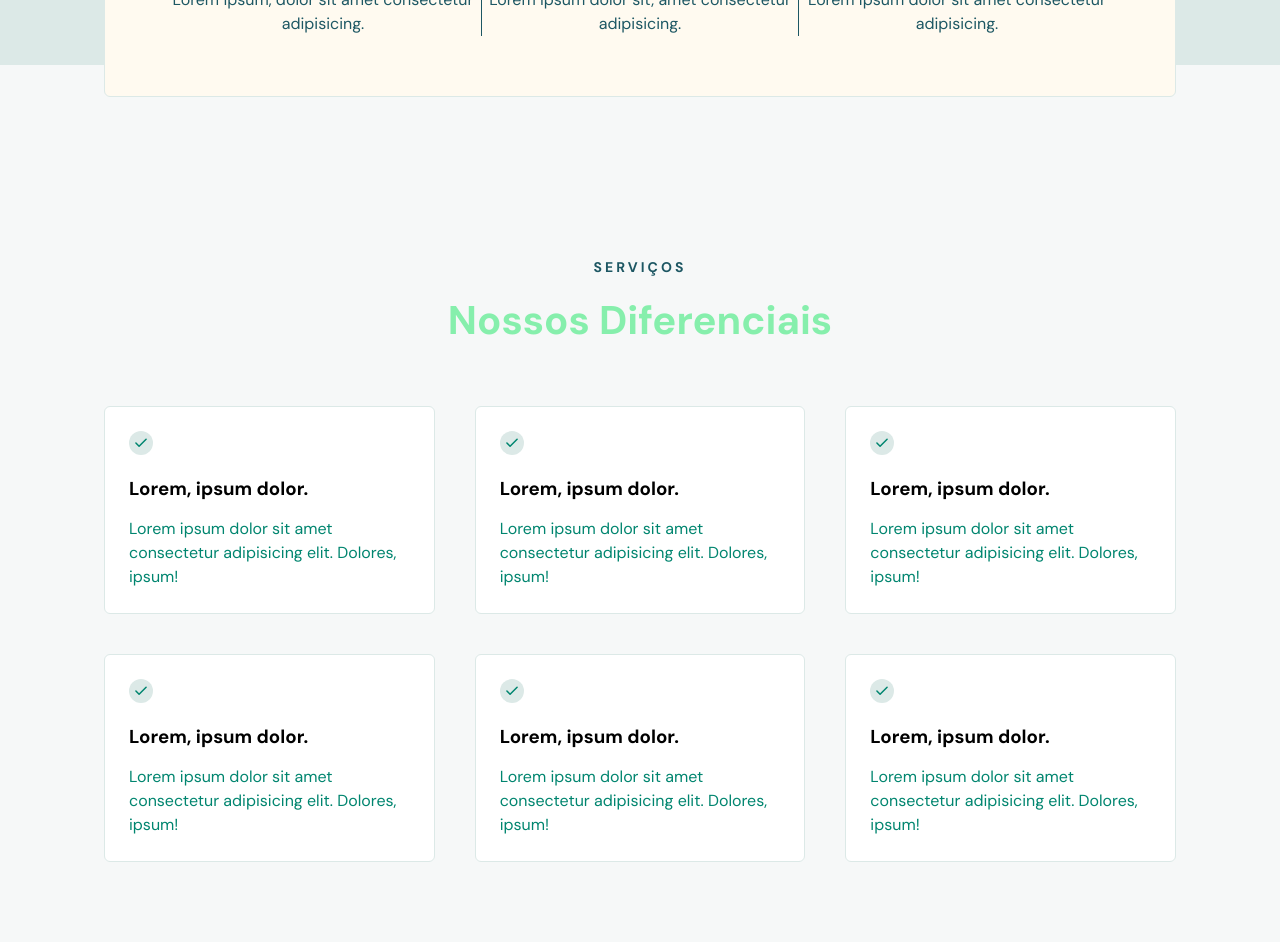
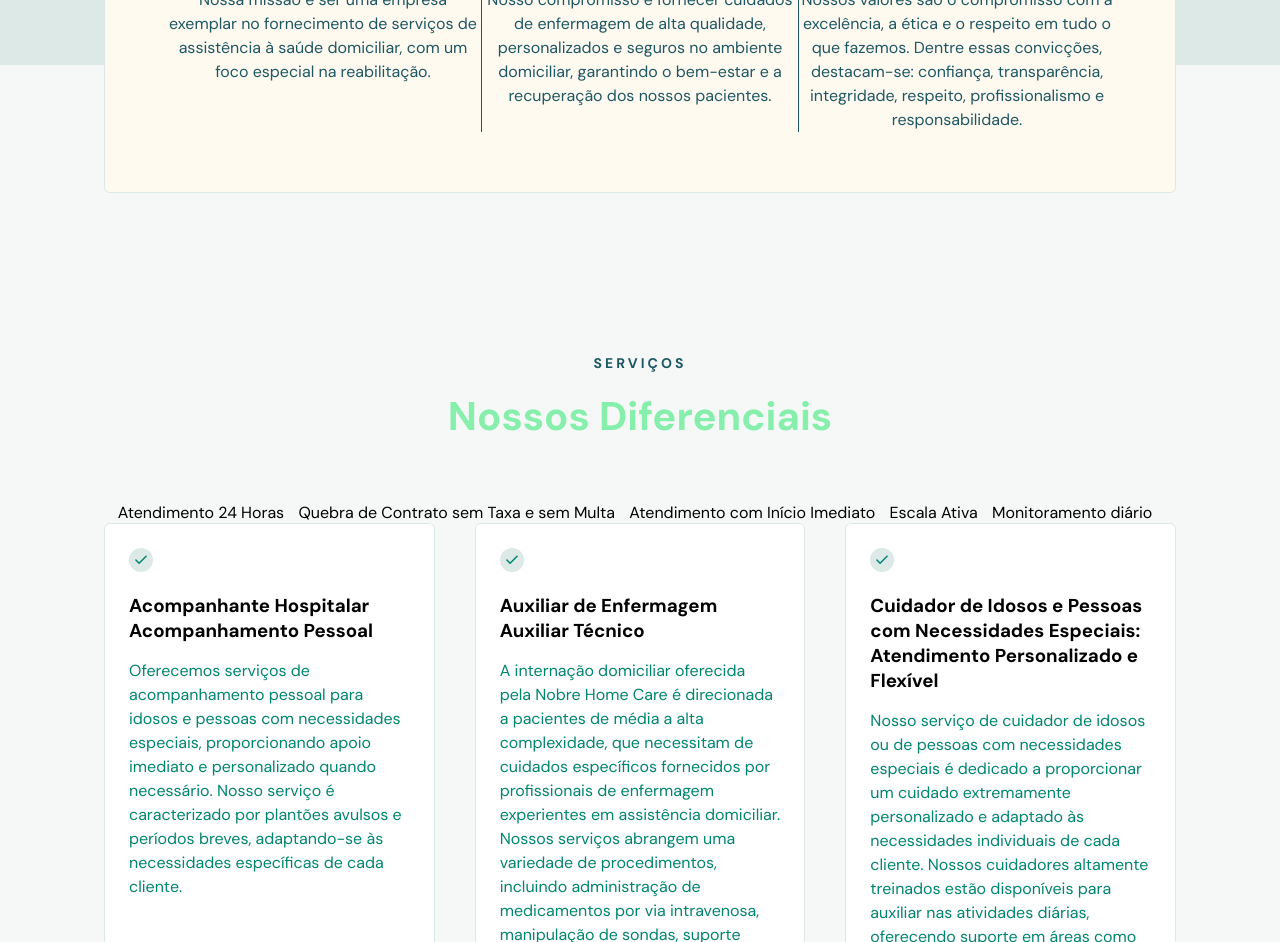
Before and after one commit to nanydev/nhc, a plain HTML site: page index.html in a window 1280 px wide. Shown: the part 631-1573 px from the top of the page. Drawn offline with nearby package versions, Linux system fonts and the light colour scheme.

Commit message:
atualizando home

```diff
--- a/index.html
+++ b/index.html
@@ -113,7 +113,7 @@
               </a>
             </li>
             <li>
-              <a target="_blank" href="mailto:@gmail.com"
+              <a target="_blank" href="mailto:contato@nobrehomecare.com.br"
                 ><svg
                   width="24"
                   height="24"
@@ -207,14 +207,12 @@
         <div class="col-a">
           <header>
             <h4>Bem Vindos ao Nobre Home Care </h4>
-            <h1>Atendimento domiciliar <br> acompanhante hospitalar
+            <h1>Atendimento domiciliar <br> único para você!
             </h1>
           </header>
 
           <div class="content">
-            <p>
-              Cuidados supervisionados por um profissional da saúde. Esse é o padrão Nobre Home Care
-            </p>
+
             <a target="_blank" class="button" href="./cliente.html">
               <!-- <svg
                 width="20"
@@ -228,7 +226,7 @@
                   fill="white"
                 />
               </svg> -->
-              Seja Cliente
+              Fale com a nossa equipe
             </a>
           </div>
         </div>
@@ -243,17 +241,17 @@
         <div class="stats">
           <div class="stat">
             <h3>Missão</h3>
-            <p>Lorem ipsum, dolor sit amet consectetur adipisicing.</p>
+            <p>Nossa missão é ser uma empresa exemplar no fornecimento de serviços de assistência à saúde domiciliar, com um foco especial na reabilitação.</p>
           </div>
 
           <div class="stat">
             <h3>Visão</h3>
-            <p>Lorem ipsum dolor sit, amet consectetur adipisicing.</p>
+            <p>Nosso compromisso é fornecer cuidados de enfermagem de alta qualidade, personalizados e seguros no ambiente domiciliar, garantindo o bem-estar e a recuperação dos nossos pacientes.</p>
           </div>
 
           <div class="stat">
             <h3>Valores</h3>
-            <p>Lorem ipsum dolor sit amet consectetur adipisicing.</p>
+            <p>Nossos valores são o compromisso com a excelência, a ética e o respeito em tudo o que fazemos. Dentre essas convicções, destacam-se: confiança, transparência, integridade, respeito, profissionalismo e responsabilidade.</p>
           </div>
         </div>
       </div>
@@ -264,6 +262,13 @@
         <header>
           <h4>Serviços</h4>
           <h2>Nossos Diferenciais</h2>
+          <ul>
+            <li>Atendimento 24 Horas</li>
+            <li>Quebra de Contrato sem Taxa e sem Multa</li>
+            <li>Atendimento com Início Imediato</li>
+            <li>Escala Ativa</li>
+            <li>Monitoramento diário</li>
+          </ul>
         </header>
 
         <div class="content">
@@ -286,9 +291,9 @@
                 />
               </svg>
 
-              <h3>Lorem, ipsum dolor.</h3>
+              <h3>Acompanhante Hospitalar <br> Acompanhamento Pessoal </h3>
               <p>
-                Lorem ipsum dolor sit amet consectetur adipisicing elit. Dolores, ipsum!
+                Oferecemos serviços de acompanhamento pessoal para idosos e pessoas com necessidades especiais, proporcionando apoio imediato e personalizado quando necessário. Nosso serviço é caracterizado por plantões avulsos e períodos breves, adaptando-se às necessidades específicas de cada cliente. <br>
               </p>
             </div>
 
@@ -310,9 +315,10 @@
                 />
               </svg>
 
-              <h3>Lorem, ipsum dolor.</h3>
+              <h3>Auxiliar de Enfermagem <br> Auxiliar Técnico</h3>
               <p>
-                Lorem ipsum dolor sit amet consectetur adipisicing elit. Dolores, ipsum!
+                A internação domiciliar oferecida pela Nobre Home Care é direcionada a pacientes de média a alta complexidade, que necessitam de cuidados específicos fornecidos por profissionais de enfermagem experientes em assistência domiciliar. Nossos serviços abrangem uma variedade de procedimentos, incluindo administração de medicamentos por via intravenosa, manipulação de sondas, suporte ventilatório, curativos e outros cuidados especializados.
+
               </p>
             </div>
 
@@ -334,13 +340,15 @@
                 />
               </svg>
 
-              <h3>Lorem, ipsum dolor.</h3>
+              <h3>Cuidador de Idosos e Pessoas com Necessidades Especiais: Atendimento Personalizado e Flexível
+              </h3>
               <p>
-                Lorem ipsum dolor sit amet consectetur adipisicing elit. Dolores, ipsum!
+                Nosso serviço de cuidador de idosos ou de pessoas com necessidades especiais é dedicado a proporcionar um cuidado extremamente personalizado e adaptado às necessidades individuais de cada cliente. Nossos cuidadores altamente treinados estão disponíveis para auxiliar nas atividades diárias, oferecendo suporte em áreas como alimentação, higiene pessoal, administração de medicamentos, e participação em atividades de lazer e entretenimento.
+
               </p>
             </div>
 
-            <div class="card">
+            <!-- <div class="card">
               <svg
                 width="24"
                 height="24"
@@ -362,9 +370,9 @@
               <p>
                 Lorem ipsum dolor sit amet consectetur adipisicing elit. Dolores, ipsum!
               </p>
-            </div>
+            </div> -->
 
-            <div class="card">
+            <!-- <div class="card">
               <svg
                 width="24"
                 height="24"
@@ -386,9 +394,9 @@
               <p>
                 Lorem ipsum dolor sit amet consectetur adipisicing elit. Dolores, ipsum!
               </p>
-            </div>
+            </div> -->
 
-            <div class="card">
+            <!-- <div class="card">
               <svg
                 width="24"
                 height="24"
@@ -410,7 +418,7 @@
               <p>
                 Lorem ipsum dolor sit amet consectetur adipisicing elit. Dolores, ipsum!
               </p>
-            </div>
+            </div> -->
           </div>
         </div>
       </div>
@@ -426,7 +434,7 @@
 
           <div class="content">
             <p>
-              Lorem ipsum dolor sit amet consectetur adipisicing elit. Similique ducimus doloremque vel officiis, expedita alias minima tempora autem veniam dicta!
+              A  Nobre  Home Care é uma agência especializada em serviços de cuidados domiciliares, hospitalares e em instituições de longa permanência para idosos. <br> <br> A Nobre Home Care oferece uma equipe de cuidadores de idosos , auxiliares de enfermagem e enfermeiros dentre outros profissionais de saúde para atender às necessidades específicas de cada cliente. <br>Além disso, o compromisso com a ética e a responsabilidade social é essencial para garantir a qualidade e a integridade dos cuidados prestados, bem como para promover o respeito pelos direitos e pela dignidade das pessoas assistidas <br> <br> Na Nobre Home Care , acreditamos que todos merecem receber cuidados de alta qualidade e respeitosos em seu próprio lar. Estamos aqui para ser seu parceiro de confiança nessa jornada de cuidado e apoio.
             </p>
           </div>
         </div>
@@ -499,7 +507,7 @@
                   />
                 </svg>
 
-                nobrehomecare@gmail.com
+                <a href="mailto:trabalheconosco@nobrehomecare.com.br">trabalheconosco@nobrehomecare.com.br</a>
               </li>
             </ul>
 
@@ -558,7 +566,7 @@
             <li>
               <a
                 target="_blank"
-                href="#"
+                href="https://www.instagram.com/nobrehomecare?utm_source=ig_web_button_share_sheet&igsh=ZDNlZDc0MzIxNw=="
                 ><svg
                   width="24"
                   height="24"
@@ -593,7 +601,7 @@
             <li>
               <a
                 target="_blank"
-                href="#"
+                href="https://wa.me/5511963000137"
                 ><svg
                 width="30"
                 height="30"
@@ -609,7 +617,7 @@
               </a>
             </li>
             <li>
-              <a target="_blank" href="mailto:@gmail.com"
+              <a target="_blank" href="mailto:contato@nobrehomecare.com.br"
                 ><svg
                   width="24"
                   height="24"
--- a/style.css
+++ b/style.css
@@ -53,6 +53,17 @@ body {
 .wrapper-img {
   height: 10rem;
   padding: 2rem
+}
+
+.wrapper ul {
+    list-style-type: none;
+    padding: 0;
+}
+
+/* Estilo para cada item da lista */
+.wrapper li {
+    display: inline-block;
+    margin-right: 10px; /* Espaço entre os itens (opcional) */
 }
 
 ul {
```
Also changed, not shown: assets/checklist.png (added).
